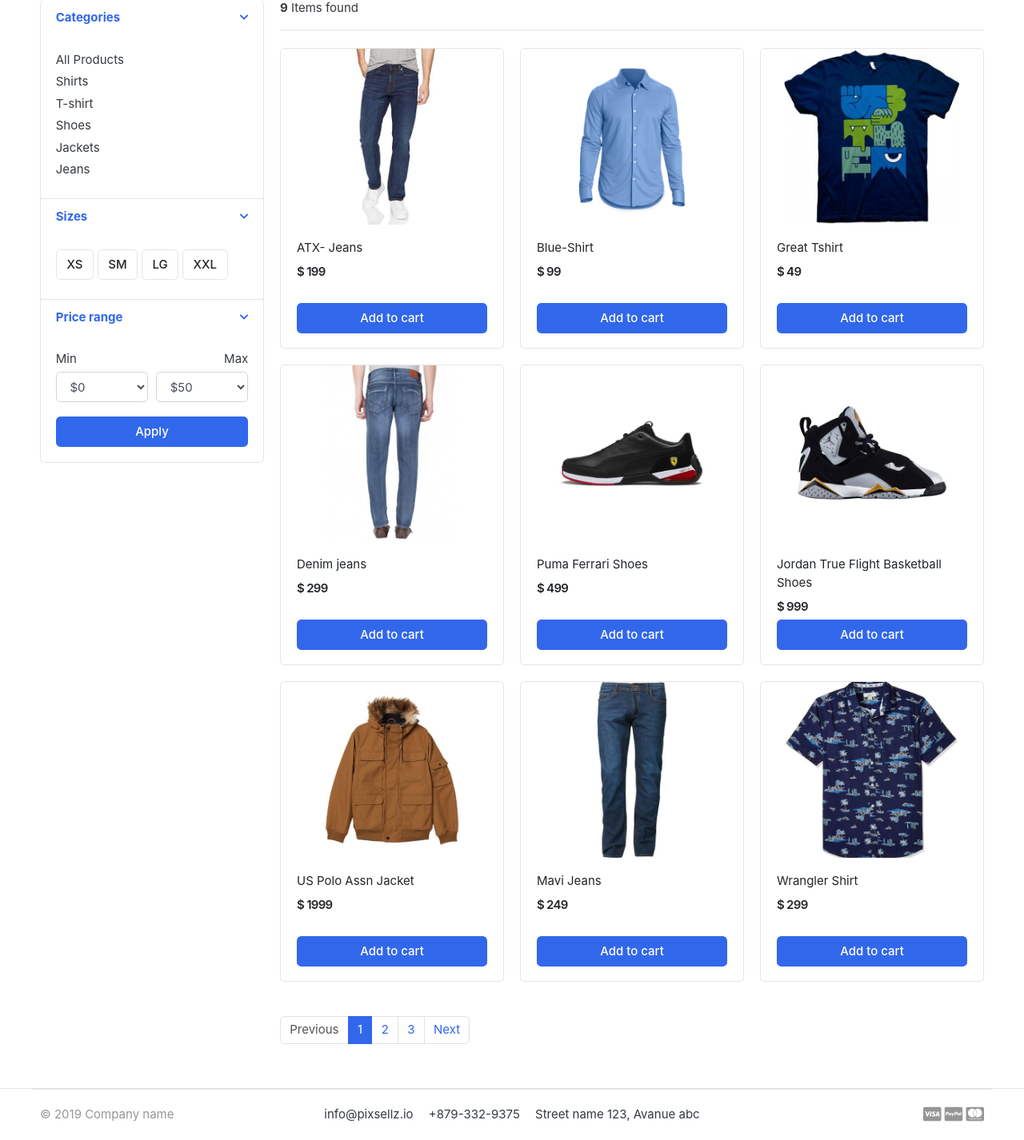
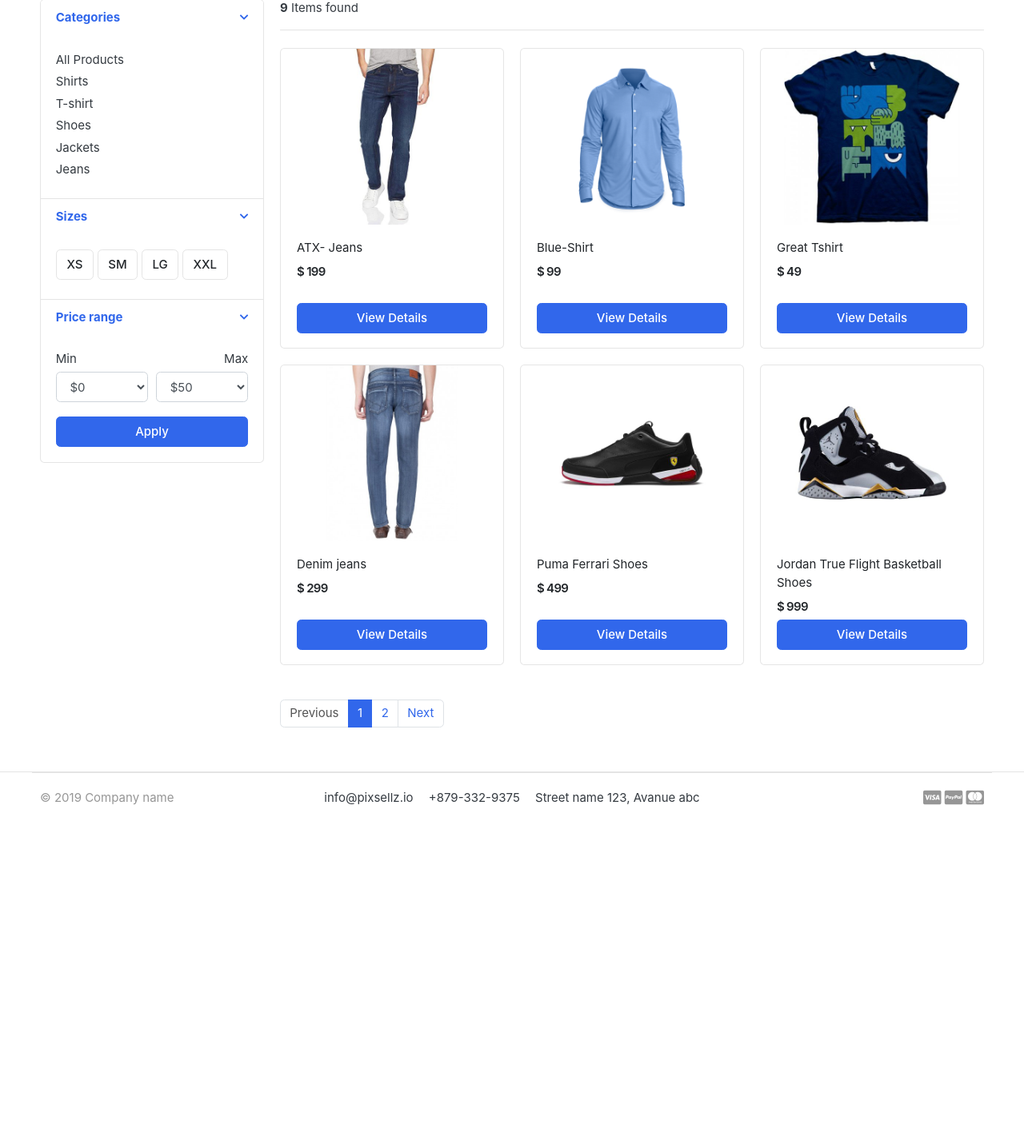
Before and after one commit to Riya20khandelwal/ClothStore, a Django app: page /store/ in a window 1280 px wide. Shown: the part 295-1721 px from the top of the page at 80% size. After the commit the page ends 1302 px from the top, so only its background shows below. Run offline with Django 3.2, Linux system fonts and the light colour scheme; data comes from the database, SQL or seed files in the repository; both versions use the stored data as it was after the commit; some libraries are stand-ins or nearby versions; some web fonts are replaced.

Commit message:
cart notification and paginator functionality fixed

```diff
--- /dev/null
+++ b/carts/context_processors.py
@@ -0,0 +1,17 @@
+from .models import Cart, CartItem
+from .views import _cart_id
+
+def counter(request):
+    cart_count = 0
+    if 'admin' in request.path:
+        return {}
+    else:
+        try:
+            cart = Cart.objects.filter(cart_id=_cart_id(request))
+            cart_items = CartItem.objects.all().filter(cart=cart[:1])
+            for cart_item in cart_items:
+                cart_count += cart_item.quantity
+        except Cart.DoesNotExist:
+            cart_count = 0
+
+    return dict(cart_count=cart_count)
--- a/clothingstore/settings.py
+++ b/clothingstore/settings.py
@@ -69,6 +69,7 @@
 
                 # for every template we use this in templates list
                 'category.context_processors.menu_links',
+                'carts.context_processors.counter',
             ],
         },
     },
--- a/store/views.py
+++ b/store/views.py
@@ -1,6 +1,10 @@
 from django.shortcuts import render, get_object_or_404
 from .models import Product
 from category.models import Category
+from carts.models import CartItem
+from carts.views import _cart_id
+# from django.http import HttpResponse
+from django.core.paginator import EmptyPage, PageNotAnInteger, Paginator
 
 # Create your views here.
 def store(request, category_slug=None):
@@ -10,26 +14,37 @@
     if category_slug != None:
         categories = get_object_or_404(Category, slug=category_slug)
         products = Product.objects.filter(category=categories, is_available=True)
+        paginator = Paginator(products, 2)
+        page = request.GET.get('page')
+        paged_products = paginator.get_page(page)
         product_count = products.count()
 
     else:
         products = Product.objects.all().filter(is_available=True)
+        paginator = Paginator(products, 6)
+        page = request.GET.get('page')
+        paged_products = paginator.get_page(page)
         product_count = products.count()
 
     context = {
-        'products' : products,
-        'product_count' : product_count
+        'products' : paged_products,
+        'product_count' : product_count,
     }
     return render(request, 'store/store.html', context)
 
 def product_detail(request, category_slug, product_slug):
     try:
         single_product = Product.objects.get(category__slug=category_slug, slug=product_slug)
+        in_cart = CartItem.objects.filter(cart__cart_id=_cart_id(request), product=single_product).exists()
+
+        # return HttpResponse(in_cart)
+        # exit()
 
     except Exception as e:
         raise e
 
     context = {
-        'single_product' : single_product
+        'single_product' : single_product,
+        'in_cart' : in_cart
     }
     return render(request, 'store/product_detail.html', context)
--- a/templates/includes/navbar.html
+++ b/templates/includes/navbar.html
@@ -73,9 +73,9 @@
                                 <a href="./register.html"> Register</a>
                             </div>
                         </div>
-                        <a href="./cart.html" class="widget-header pl-3 ml-3">
+                        <a href="{% url 'cart' %}" class="widget-header pl-3 ml-3">
                             <div class="icon icon-sm rounded-circle border"><i class="fa fa-shopping-cart"></i></div>
-                            <span class="badge badge-pill badge-danger notify">0</span>
+                            <span class="badge badge-pill badge-danger notify">{{ cart_count }}</span>
                         </a>
                     </div> <!-- widgets-wrap.// -->
                 </div> <!-- col.// -->
--- a/templates/store/cart.html
+++ b/templates/store/cart.html
@@ -36,7 +36,7 @@
             <figure class="itemside align-items-center">
                 <div class="aside"><img src="{{ cart_item.product.images.url }}" class="img-sm"></div>
                 <figcaption class="info">
-                    <a href="#" class="title text-dark">{{ cart_item.product.product_name }}</a>
+                    <a href="{{ cart_item.product.get_url }}" class="title text-dark">{{ cart_item.product.product_name }}</a>
                     <p class="text-muted small">Color: 25 Mpx <br> Size: Canon</p>
                 </figcaption>
             </figure>
@@ -93,7 +93,7 @@
                     <img src="{% static './images/misc/payments.png' %}" height="26">
                 </p>
                 <a href="./place-order.html" class="btn btn-primary btn-block"> Checkout </a>
-                <a href="./store.html" class="btn btn-light btn-block">Continue Shopping</a>
+                <a href="{% url 'store' %}" class="btn btn-light btn-block">Continue Shopping</a>
             </div> <!-- card-body.// -->
             </div> <!-- card.// -->
 
--- a/templates/store/store.html
+++ b/templates/store/store.html
@@ -147,7 +147,7 @@
 
                         </div> <!-- price-wrap.// -->
                     </div>
-                    <a href="#" class="btn btn-block btn-primary">Add to cart </a>
+                    <a href="{{ product.get_url }}" class="btn btn-block btn-primary">View Details</a>
                 </figcaption>
             </figure>
         </div> <!-- col.// -->
@@ -159,13 +159,31 @@
 
 
     <nav class="mt-4" aria-label="Page navigation sample">
+       {% if products.has_other_pages %}
       <ul class="pagination">
+        {% if products.has_previous %}
+        <li class="page-item "><a class="page-link" href="?page={{ products.previous_page_number }}">Previous</a></li>
+        {% else %}
         <li class="page-item disabled"><a class="page-link" href="#">Previous</a></li>
-        <li class="page-item active"><a class="page-link" href="#">1</a></li>
-        <li class="page-item"><a class="page-link" href="#">2</a></li>
-        <li class="page-item"><a class="page-link" href="#">3</a></li>
-        <li class="page-item"><a class="page-link" href="#">Next</a></li>
+        {% endif %}
+
+        {% for i in products.paginator.page_range %}
+
+        {% if products.number == i %}
+        <li class="page-item active"><a class="page-link" href="#">{{i}}</a></li>
+        {% else %}
+        <li class="page-item"><a class="page-link" href="?page={{i}}">{{i}}</a></li>
+        {% endif %}
+
+        {% endfor %}
+
+        {% if products.has_next %}
+        <li class="page-item"><a class="page-link" href="?page={{products.next_page_number }}">Next</a></li>
+        {% else %}
+        <li class="page-item disabled"><a class="page-link" href="#">Next</a></li>
+        {% endif %}
       </ul>
+      {% endif %}
     </nav>
 
         </main> <!-- col.// -->
```
Also changed, not shown: templates/store/product_detail.html (+8 -0 lines), db.sqlite3.
